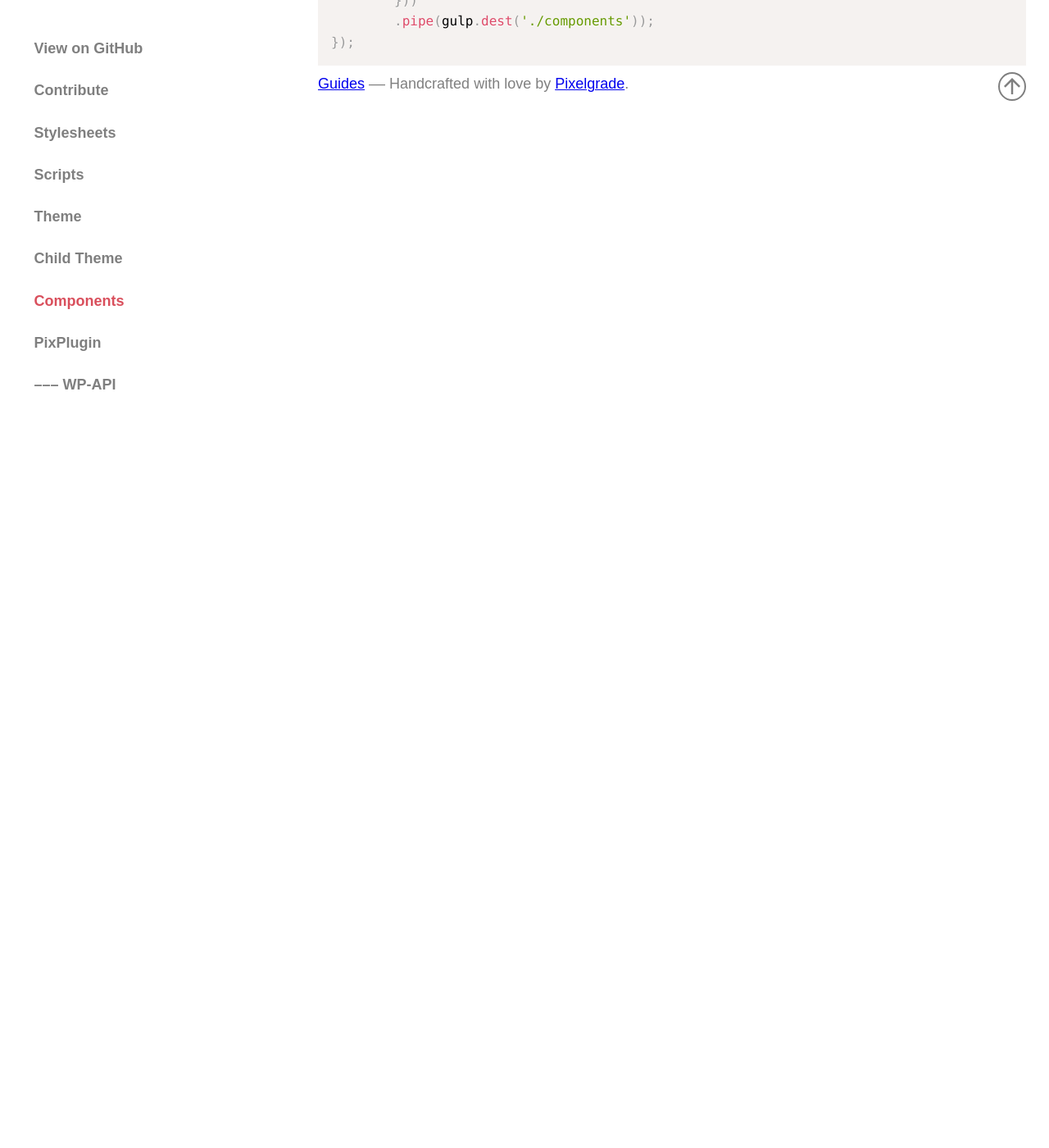
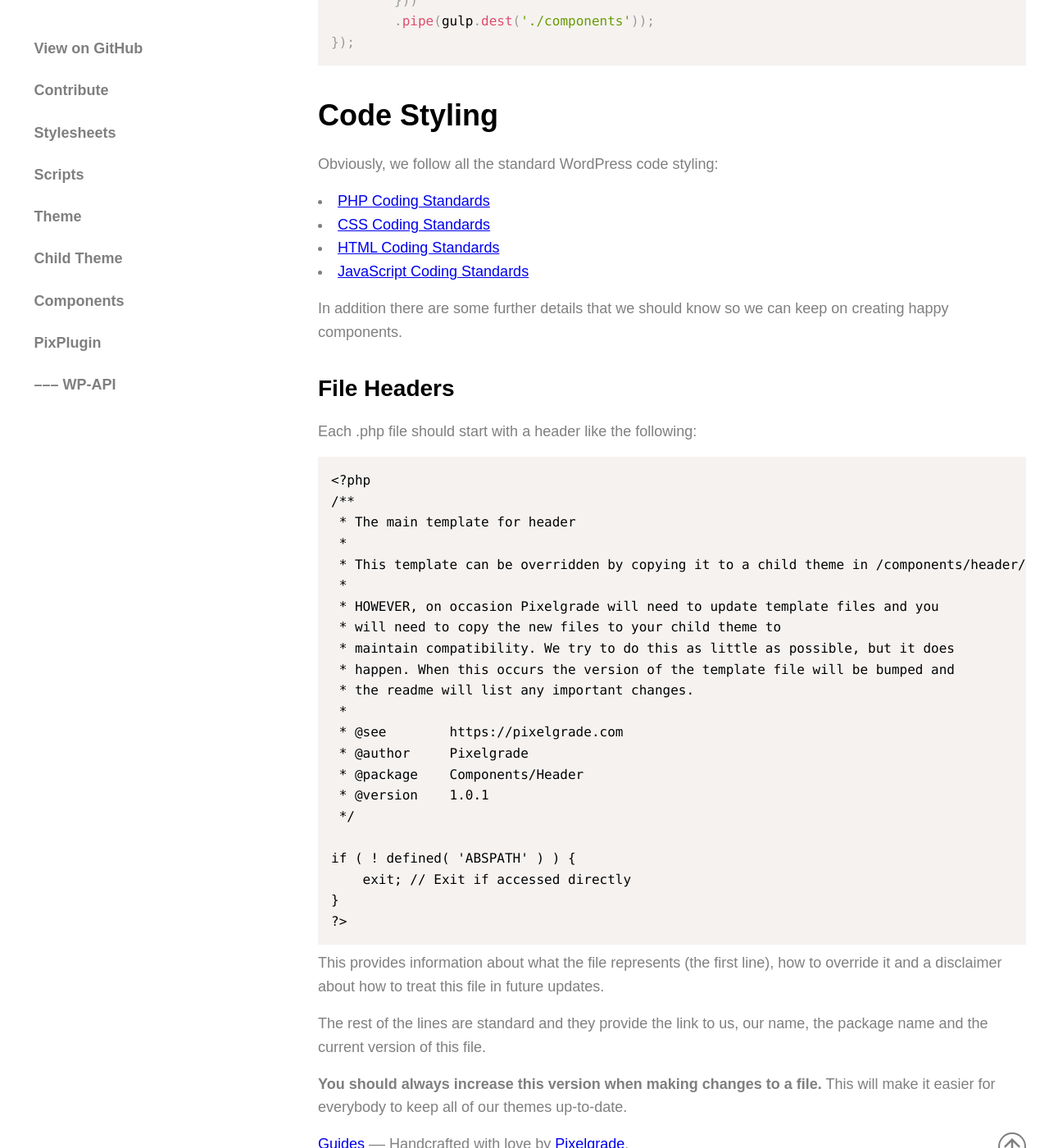
Before and after one commit to pixelgrade/guides, a Jekyll site: the page built from components/index.md, in a window 1280 px wide and 1400 px high, scrolled down 7155 px. Shown: the whole window at 82% size. Built offline with Jekyll 4.4.1, drawn with Linux system fonts in a browser that asks for light colours; some of the changed text lies outside the part shown.

Commit message:
guides for the header component

````diff
--- a/components/index.md
+++ b/components/index.md
@@ -1,5 +1,5 @@
 ---
-permalink: /components
+permalink: /components/
 layout: markdown
 title: Theme Components Guide
 boilerplate: https://github.com/pixelgrade/boilerplate
@@ -146,20 +146,20 @@ Lets set some guidelines about these files and directories.
 
 The `class_component-name.php` file is **the main file of a component**, and it's **the only one required** (due to the fact that it's the only one loaded by the `power-up.php` general file). It holds the main class of the component (usually called `Pixelgrade_Component_Name`).
 
-The main component class deals primarily with :
+The main component class deals primarily with:
 
 - **hooking** everything the component requires;
 - **registering and enqueueing** static assets (both in the WP Admin and the frontend);
 - **providing configurations** (like the PixTypes or Customify ones);
 - other small bits of extras (think of it in terms of the `extras.php` theme file).
 
-If this class becomes too big (like way big) or too convoluted in its logic, than you can consider splitting it into various classes. In this case the `/inc` directory would make its appearance. But lets hope that we don't come to that - we might first need to consider if we've grown our component too big and we would be better off splitting the component instead.
+If this class becomes too big (like way big) or too convoluted in its logic, then you can consider splitting it into various classes. In this case the `/inc` directory would make its appearance. But lets hope that we don't come to that - we might first need to consider if we've grown our component too big and we would be better off splitting the component instead.
 
 The specific code details (like being a **singleton**) are available in the [boilerplate]({{page.boilerplate}}).
 
 ### The Template Tags
 
-The `template-tags.php` file holds the template functions used by this component throughout its templates. These should provide **a decent level of filters** so the theme can interact with the components behaviour.
+The `template-tags.php` file holds the template functions used by this component throughout its templates. These should provide **a decent level of filters** so the theme can interact with the component's behaviour.
 
 Also, they should all be **prefixed with `pixelgrade_component_name_`** and **should not be wrapped** by `if ( function_exists( ... ))` as we don't want others to overwrite the component's functionality in bulk. **They should use filters.**
 
@@ -218,3 +218,48 @@ gulp.task('styles-components', 'Compiles Sass and uses autoprefixer', function()
         .pipe(gulp.dest('./components'));
 });
 ```
+
+## Code Styling
+
+Obviously, we follow all the standard WordPress code styling:
+- [PHP Coding Standards](https://make.wordpress.org/core/handbook/best-practices/coding-standards/php/)
+- [CSS Coding Standards](https://make.wordpress.org/core/handbook/best-practices/coding-standards/css/)
+- [HTML Coding Standards](https://make.wordpress.org/core/handbook/best-practices/coding-standards/html/)
+- [JavaScript Coding Standards](https://make.wordpress.org/core/handbook/best-practices/coding-standards/javascript/)
+
+In addition there are some further details that we should know so we can keep on creating happy components.
+
+### File Headers
+
+Each .php file should start with a header like the following:
+
+```php
+<?php
+/**
+ * The main template for header
+ *
+ * This template can be overridden by copying it to a child theme in /components/header/templates/header.php
+ *
+ * HOWEVER, on occasion Pixelgrade will need to update template files and you
+ * will need to copy the new files to your child theme to
+ * maintain compatibility. We try to do this as little as possible, but it does
+ * happen. When this occurs the version of the template file will be bumped and
+ * the readme will list any important changes.
+ *
+ * @see        https://pixelgrade.com
+ * @author     Pixelgrade
+ * @package    Components/Header
+ * @version    1.0.1
+ */
+
+if ( ! defined( 'ABSPATH' ) ) {
+	exit; // Exit if accessed directly
+}
+?>
+```
+
+This provides information about what the file represents (the first line), how to override it and a disclaimer about how to treat this file in future updates.
+
+The rest of the lines are standard and they provide the link to us, our name, the package name and the current version of this file.
+
+**You should always increase this version when making changes to a file.** This will make it easier for everybody to keep all of our themes up-to-date.
````
Also changed, not shown: components/header.md (added, +171 -0 lines), components/template.md (added, +15 -0 lines), components/assets/header_component_logic.png (added), components/assets/header_component_logic_big.png (added).
